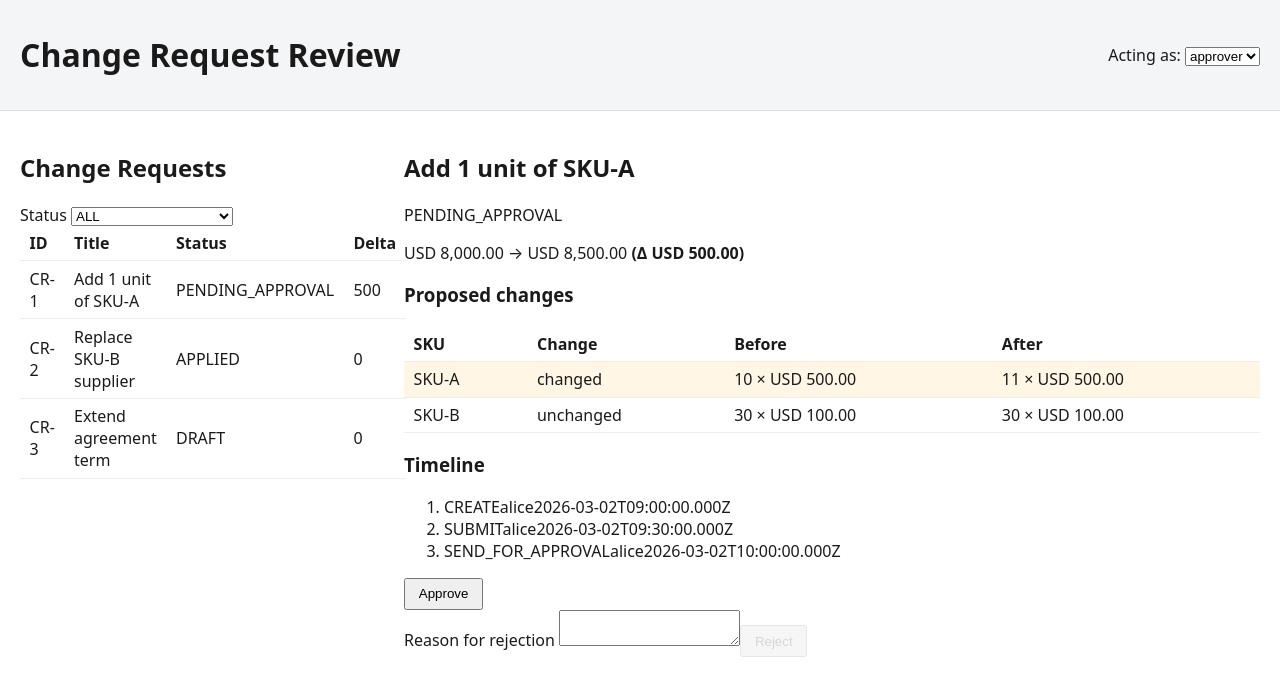
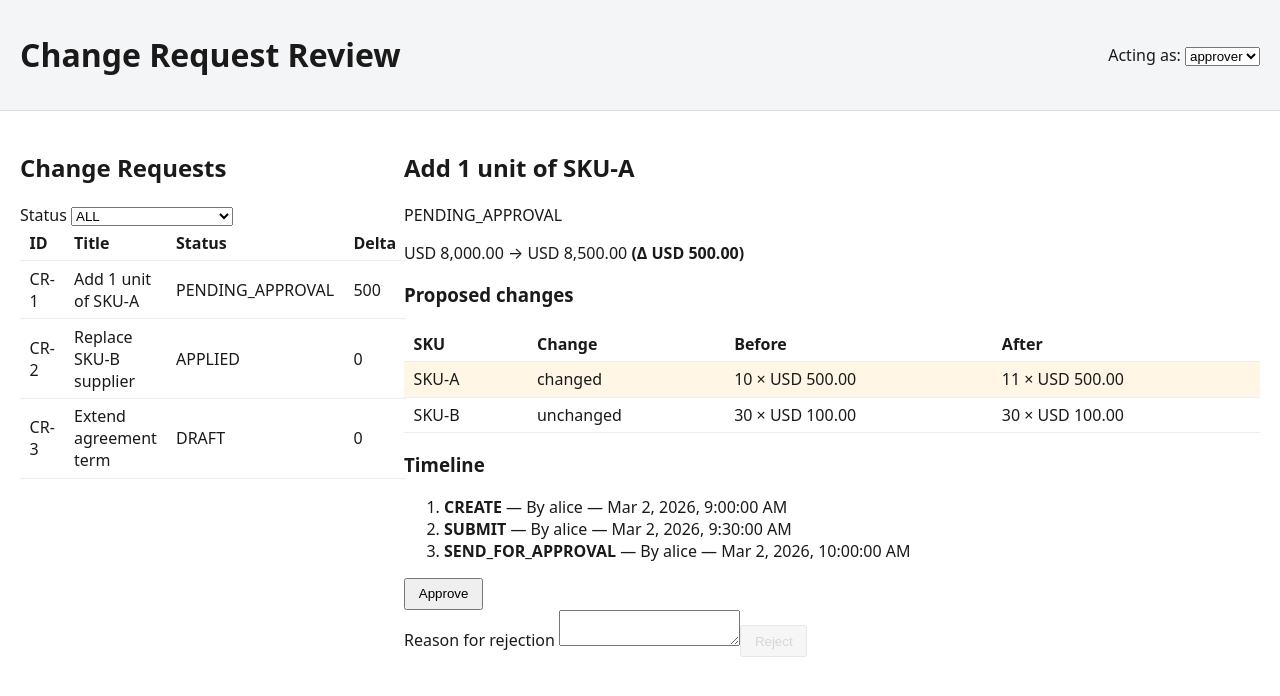
Before and after one commit to Akhamis1/penny-frontend-assessment, an Angular app: page / in a window 1280 px wide. Shown: the top 696 px of the page. Built offline with nearby package versions, Linux system fonts and the light colour scheme.

Commit message:
style: improve approval timeline readability

```diff
--- a/src/components/cr-detail/cr-detail.component.html
+++ b/src/components/cr-detail/cr-detail.component.html
@@ -39,11 +39,11 @@
 			<h3>Timeline</h3>
 			<ol class="cr-timeline__list">
 				<li *ngFor="let entry of timeline" class="cr-timeline__entry">
-					<span class="cr-timeline__action">{{ entry.action }}</span>
-					<span class="cr-timeline__by">{{ entry.byUserId }}</span>
-					<span class="cr-timeline__at">{{ entry.at }}</span>
-					<span *ngIf="entry.note" class="cr-timeline__note">{{ entry.note }}</span>
-				</li>
+    <strong class="cr-timeline__action">{{ entry.action }}</strong>
+    <span> — By {{ entry.byUserId }}</span>
+    <span> — {{ entry.at | date:'medium' }}</span>
+    <span *ngIf="entry.note"> — {{ entry.note }}</span>
+</li>
 			</ol>
 		</section>
 
```
